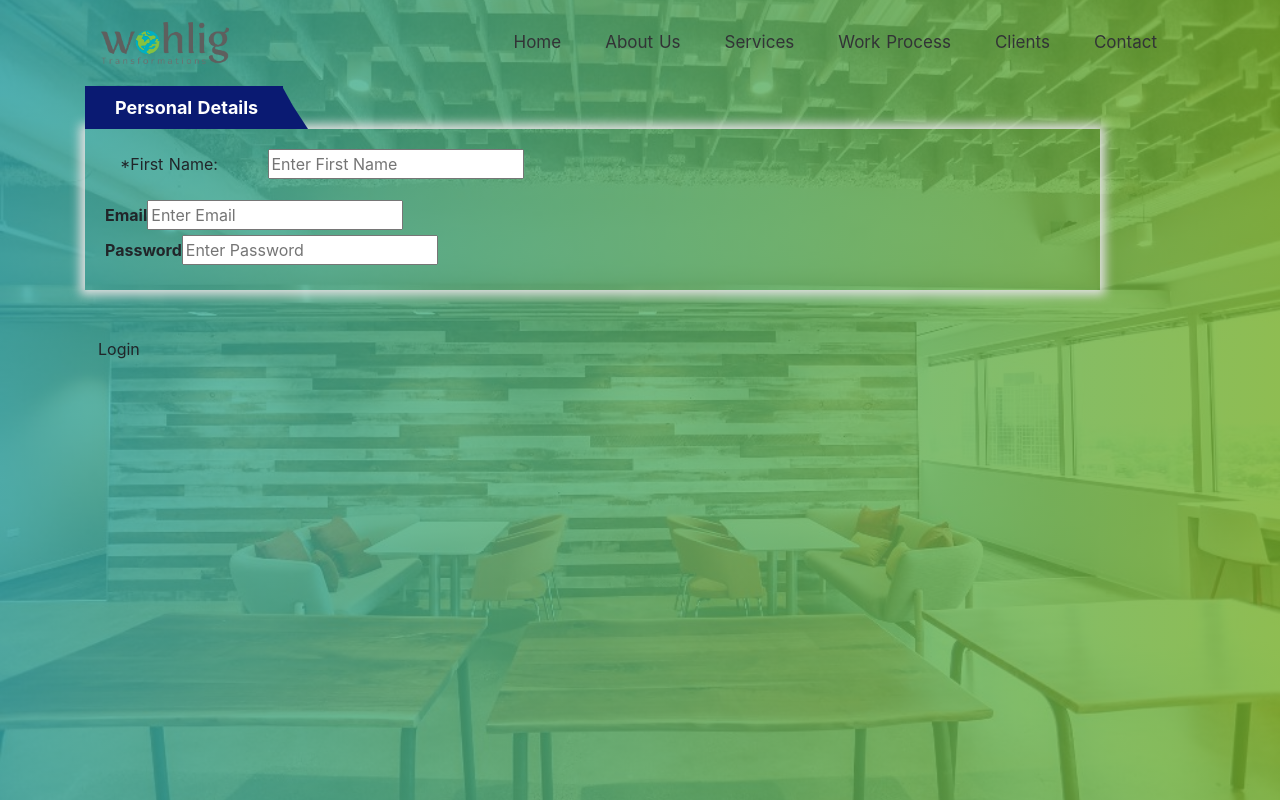
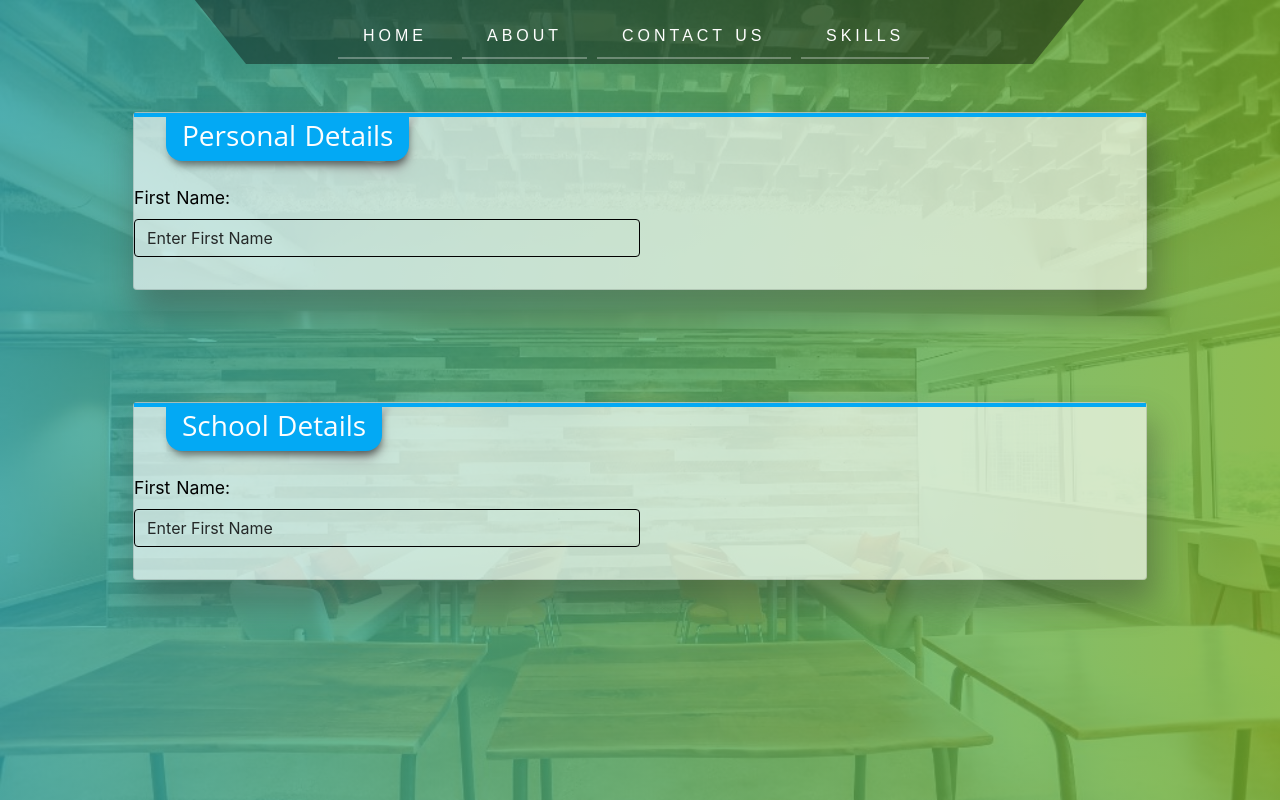
Before and after one commit to wohlig/nuxt-form-structure, a Nuxt app: page / in a window 1280 px wide. Built offline with nearby package versions, Linux system fonts and the light colour scheme.

Commit message:
package added

```diff
--- /dev/null
+++ b/assets/scss/main.scss
@@ -0,0 +1,12 @@
+@import "~assets/scss/variable.scss";
+.form-control {
+  background-color: transparent;
+  border: 1px solid black;
+  box-shadow: none;
+  width: 50%;
+
+  }
+  ::placeholder {
+      color: rgba(10, 10, 10, 0.863) !important;
+      opacity: 0.7;
+    }
--- a/components/banner.vue
+++ b/components/banner.vue
@@ -27,15 +27,15 @@
   </div>
 </template>
 <style lang="scss">
-.banner-section{
-  // position: absolute;
+/* .banner-section{ */
+  /* // position: absolute;
   // right: 0;
   // margin: 20px;
   // max-width: 300px;
   // padding: 16px;
-  // color: white;
+  // color: white; */
 
-    .section-tab {
+  .section-tab {
     padding: 8px 25px 8px 30px;
     margin-right: 25px;
     background-color: #0a1a72;
@@ -45,7 +45,7 @@
     font-size: 18px;
     font-weight: 700;
     text-transform: capitalize;
-}
+  }
 .section-tab:after {
     content: '';
     position: absolute;
@@ -61,7 +61,7 @@
     box-shadow: 0 0 10px 5px #e1e1e1;
     margin-bottom: 40px;
 }
-}
+/* } */
 .animated {
   animation-duration: 2.5s;
   animation-fill-mode: both;
--- /dev/null
+++ b/components/form.vue
@@ -0,0 +1,158 @@
+<template>
+  <div class="container">
+    <div class="column">
+      <div class="text-left main-form-section mx-5">
+        <b-form name="form">
+          <!-- Personal Details -->
+          <div class="card inception">
+            <div class="tab-heading inception">
+              <h3 class="text">Personal Details</h3>
+            </div>
+                 <!-- first name -->
+            <b-form-group label="First Name:" label-for="firstName">
+              <b-form-input
+                id="firstName"
+                type="text"
+                required
+                placeholder="Enter First Name"
+              ></b-form-input>
+              <!-- <div
+                v-if="$v.form.firstName.$error && !$v.form.firstName.required"
+                class="error-txt"
+              >
+                first name is required
+              </div> -->
+            </b-form-group>
+          </div>
+          <!-- Personal Details End-->
+          <!-- School Details -->
+          <div class="card inception">
+            <div class="tab-heading inception">
+              <h3 class="text">School Details</h3>
+            </div>
+                 <!-- first name -->
+            <b-form-group label="First Name:" label-for="firstName">
+              <b-form-input
+                id="firstName"
+                type="text"
+                required
+                placeholder="Enter First Name"
+              ></b-form-input>
+              <!-- <div
+                v-if="$v.form.firstName.$error && !$v.form.firstName.required"
+                class="error-txt"
+              >
+                first name is required
+              </div> -->
+            </b-form-group>
+          </div>
+          <!-- School Details End-->
+        </b-form>
+      </div>
+    </div>
+  </div>
+</template>
+<script>
+export default {
+
+}
+</script>
+
+<style lang="scss">
+@import '~assets/scss/main.scss';
+.error-txt {
+  color: red;
+}
+
+.main-form-section {
+  color: black !important;
+}
+.column{
+  .main-form-section{
+    .card {
+      font-size: 1.1rem;
+      font-weight: 400;
+      margin: 7rem 0;
+      padding: 0 0 1rem 0;
+      width: 100%;
+      box-shadow: 0.3rem 1.3rem 2rem 2px rgba(56, 65, 56, 0.41);
+      background-color: $light-white;
+      p {
+        margin: 0 1rem 1rem 1rem;
+        color: #333;
+        font-size: 1.2rem;
+        font-weight: 300;
+        &:last-child {
+          margin-bottom: 0;
+        }
+      }
+      .tab-heading {
+        font-family: "Open Sans";
+        font-weight: 600;
+        border-top: 0.3rem solid #03a9f4;
+        margin: 0 0 1rem 0;
+        color: $fg-color;
+        background-color: transparent;
+        display: flex;
+        justify-content: flex-start;
+        position: relative;
+        &:before,
+        &:after {
+          content: "";
+          display: block;
+          width: 1rem;
+          height: 1rem;
+          background-color: transparent;
+          background-image: $inverted-corner;
+          background-size: contain;
+          background-repeat: no-repeat;
+          margin-top: -1px;
+        }
+        &:before {
+          margin: 0 0 0 1rem;
+        }
+        &:after {
+          transform: rotateZ(270deg);
+        }
+        .text {
+          display: block;
+          background-color: $heading-bg-color;
+          padding: 0.2rem 1rem 0.5rem;
+          border-color: $heading-bg-color;
+          border-bottom-right-radius: 1rem;
+          border-bottom-left-radius: 1rem;
+          position: relative;
+          box-shadow: 0.1rem 0.4rem 0.5rem -3px rgba(0, 0, 0, 0.56);
+          margin-top: -1px;
+          &:before,
+          &:after {
+            content: "";
+            display: block;
+            position: absolute;
+            z-index: -1;
+          }
+          &:before {
+            bottom: 0.4rem;
+            right: 0.9rem;
+            width: 75%;
+            height: 1.6rem;
+            box-shadow: 0.8rem 0.4rem 1rem -0.9px rgba(0, 0, 0, 0.76);
+            transform: rotate(6deg);
+            border-bottom-right-radius: 1rem;
+          }
+          &:after {
+            top: -0.7rem;
+            right: 0.65rem;
+            transform: rotate(20deg);
+            content: "(";
+            color: transparent;
+            font-size: 1.7rem;
+            font-weight: 900;
+            text-shadow: 1rem 0 0.4rem black;
+          }
+        }
+      }
+    }
+  }
+}
+</style>
--- a/components/header.vue
+++ b/components/header.vue
@@ -1,105 +1,85 @@
 <template>
-  <div class="Header header header-1 bgcover" >
-        <div class="container">
-            <b-navbar toggleable="lg" type="dark">
-                <b-navbar-brand href="/" >
-                    <img src="~/assets/Images/logo-wohlig.png" alt="Wohlig">
-                </b-navbar-brand>
-                <b-navbar-toggle target="nav-collapse"><span aria-hidden="true" class="icon_menu hamb-mob-icon "></span></b-navbar-toggle>
-                <b-collapse id="nav-collapse" is-nav>
-                <!-- Right aligned nav items -->
-                <b-navbar-nav class="ml-auto font-montserrat ">
-                    <b-navbar-nav  v-for="nav in Navigations" v-bind:key="nav.index"
-                            :to="nav.to">
-                        <b-nav-item class="current">{{nav.title}}</b-nav-item>
-                    </b-navbar-nav>
-                </b-navbar-nav>
-                </b-collapse>
-            </b-navbar>
-        </div>
-    </div>
+  <div class="">
+    <nav class="navbar">
+      <div class="trapezoid lime pullUp">
+        <a href="#">Home</a>
+        <a href="#" class="expandHome">About</a>
+        <a href="#">Contact Us</a>
+        <a href="#">Skills</a>
+      </div>
+    </nav>
+  </div>
 </template>
 
 <script>
-export default {
-    data(){
-        return{
-            Navigations:[
-                {
-                    link:"#Home",
-                    title:"Home",
-                    to: '/'
-
-                },
-                 {
-                    link:"#about-us",
-                    title:"About Us",
-                    to: '/about-us'
-                },
-                 {
-                    link:"#services",
-                    title:"Services",
-                    to: '/services'
-                },
-                 {
-                    link:"#work-process",
-                    title:"Work Process",
-                    to: '/work-process'
-                },
-                 {
-                    link:"#clients",
-                    title:"Clients",
-                    to: '/clients'
-                },
-                {
-                    link:"#contact-us",
-                    title:"Contact",
-                    to: '/contact-us'
-                }
-            ]
-        }
-    },
-
-
-
-}
+export default {};
 </script>
 
-<style>
-.navbar-dark .navbar-nav .nav-link {
-    color:#323336;
-    font-size: 17px;
-    padding: 22px;
+<style lang="scss">
+.trapezoid {
+  -webkit-box-sizing: content-box;
+  -moz-box-sizing: content-box;
+  box-sizing: content-box;
+  height: 0;
+  border: 80px solid rgba(0, 0, 0, 0);
+  border-top: 0 solid;
+  border-bottom: 100px solid rgba(1, 1, 1, 0.4);
+  -webkit-border-radius: 20px 20px 0 0;
+  border-radius: 20px 20px 0 0;
+  font: normal 100% / normal Arial, Helvetica, sans-serif;
+  color: rgba(0, 0, 0, 0.7);
+  -o-text-overflow: clip;
+  text-overflow: clip;
+  -webkit-transform: rotateX(180deg);
+  transform: rotateX(180deg);
+  margin-top: -72px;
+  width: 700px;
+  position: relative;
+  transition: all 0.7s ease;
+  padding-left: 7%;
 }
-.navbar-brand>img{
-    height: 42px;
+
+.trapezoid a {
+  -webkit-transform: rotateX(180deg);
+  transform: rotateX(180deg);
 }
-.navbar-dark .navbar-nav .nav-link:hover{
-    color: #323336;
+
+.navbar {
+  position: fixed;
+  width: 100%;
+  top: 0;
+  overflow: hidden;
+  justify-content: center;
+  height: 100px;
+  z-index: 2;
 }
-.navbar-dark .navbar-nav .nav-link:focus{
-    color: #fff;
+
+div.pullUp a:before {
+  position: absolute;
+  width: 100%;
+  height: 2px;
+  left: 0px;
+  bottom: 0px;
+  content: "";
+  background: #fff;
+  opacity: 0.3;
+  transition: all 0.3s;
 }
-.navbar-dark .navbar-toggler {
-    color: #323336;
-    border-color: #323336;
+
+div.pullUp a:hover:before {
+  height: 100%;
 }
-.navbar-dark .navbar-toggler {
-    color: #323336;
-    border:0;
-}
-button:focus{
-    outline: 0;
-}
-@media (max-width: 1024px){
-.hamb-mob-icon {
-    padding: 0px;
-    }
-.main-menu-container{
-    background-image: linear-gradient( to right,rgba(48,172,177,1),rgba(115,173,39,1) );
-}
-.bgcover{
-    box-shadow: none;
-}
+
+.navbar a {
+  float: left;
+  font-size: 16px;
+  color: white;
+  text-align: center;
+  padding: 14px 25px;
+  text-decoration: none;
+  text-transform: uppercase;
+  letter-spacing: 4px;
+  transition: all 0.5s ease;
+  margin: 5px;
 }
 </style>
--- a/nuxt.config.js
+++ b/nuxt.config.js
@@ -22,8 +22,7 @@ export default {
   /*
   ** Global CSS
   */
-  css: [
-  ],
+  css: [ ],
   /*
   ** Plugins to load before mounting the App
   */
--- a/pages/index.vue
+++ b/pages/index.vue
@@ -1,50 +1,32 @@
 <template>
-  <div class="home-page ">
-    <div class="gradientHome">
-      <div class="iGradient">
-      </div>
-      <Header/>
-      <Banner/>
+  <div>
+    <div class="main-background">
+      <!--  -->
+      <Header></Header>
+      <AllForms></AllForms>
+      <!--  -->
     </div>
-
   </div>
 </template>
-
 <script>
-
-import Header from '~/components/header.vue'
-import Banner from '~/components/banner.vue'
+import Header from "~/components/header.vue";
+import AllForms from "~/components/form.vue";
 export default {
   components: {
     Header,
-    Banner
+    AllForms
   }
-}
+};
 </script>
-
-<style lang="scss">
-.home-page{
+<style type="scss">
+.main-background {
+      background-image: linear-gradient(90deg,rgba(48,172,177,.8),rgba(115,173,39,.8)),
+    url("~@/assets/Images/office-space.jpg");
+  height: 100vh;
+  position: fixed;
+  width: 100%;
   background-repeat: no-repeat;
-  background-image: url("~@/assets/Images/office-space.jpg");
-  background-attachment: scroll;
-  background-position: center center;
-  width:100%;
-  height: 100vh;
   background-size: cover;
-  position: relative;
-    .gradientHome{
-      min-height: 100vh;
-      overflow: hidden;
-      position: relative;
-    }
-    .iGradient{
-      position: absolute;
-      top: 0;
-      right: 0;
-      left: 0;
-      bottom: 0;
-      background-image: linear-gradient(90deg,rgba(48,172,177,.8),rgba(115,173,39,.8));
-      z-index: 0;
-    }
+  overflow-y: scroll;
 }
 </style>
```
Also changed, not shown: assets/scss/variable.scss (added, +59 -0 lines), package.json (+5 -2 lines), 1 other file (tests, documents, lock files or other folders).
